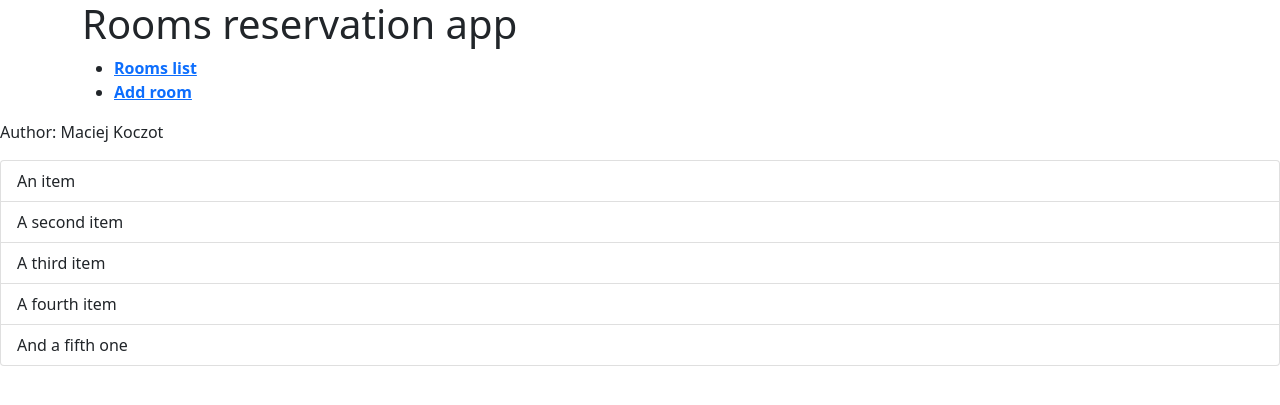
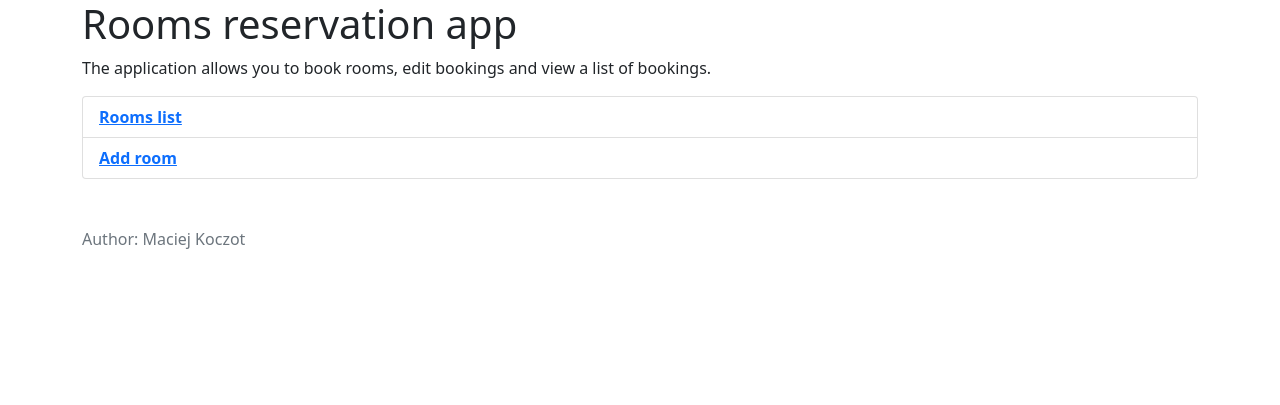
Before and after one commit to mefiuea/rooms_reservations, a Django app: page / in a window 1280 px wide. Shown: the top 405 px of the page. Run offline with Django 4.2, Linux system fonts and the light colour scheme; some libraries are stand-ins or nearby versions.

Commit message:
add base html. Edit style in menu_layout.html

```diff
--- a/main_project/settings.py
+++ b/main_project/settings.py
@@ -56,7 +56,7 @@ ROOT_URLCONF = 'main_project.urls'
 TEMPLATES = [
     {
         'BACKEND': 'django.template.backends.django.DjangoTemplates',
-        'DIRS': [],
+        'DIRS': [os.path.join(BASE_DIR, 'templates')],
         'APP_DIRS': True,
         'OPTIONS': {
             'context_processors': [
--- a/reservation_app/templates/menu_layout.html
+++ b/reservation_app/templates/menu_layout.html
@@ -1,37 +1,22 @@
+{% extends 'base.html' %}
 {% load static %}
-<!doctype html>
-<html lang="en">
-<head>
-    <meta charset="UTF-8">
-    <meta name="viewport"
-          content="width=device-width, user-scalable=no, initial-scale=1.0, maximum-scale=1.0, minimum-scale=1.0">
-    <meta http-equiv="X-UA-Compatible" content="ie=edge">
-    <title>Rooms reservation app</title>
-    <link rel="stylesheet" href="{% static 'styles/bootstrap.min.css' %}">
-    <script src="{% static 'scripts/bootstrap.min.js' %}" defer async></script>
-</head>
-<body>
-    <header>
-      <div class="container">
-        <h1 class="logo">Rooms reservation app</h1>
-        <strong><nav>
-          <ul class="menu">
-            <li><a href="{% url 'all_rooms_view' %}">Rooms list</a></li>
-            <li><a href="{% url 'add_room_view' %}">Add room</a></li>
-          </ul>
-        </nav></strong>
-      </div>
-    </header>
-    <footer>
-      <p>Author: Maciej Koczot</p>
-    </footer>
 
-<ul class="list-group">
-  <li class="list-group-item">An item</li>
-  <li class="list-group-item">A second item</li>
-  <li class="list-group-item">A third item</li>
-  <li class="list-group-item">A fourth item</li>
-  <li class="list-group-item">And a fifth one</li>
-</ul>
-</body>
-</html>
+{% block title %}Rooms reservation app{% endblock %}
+
+{% block content %}
+    <div class="container">
+        <h1>Rooms reservation app</h1>
+        <p>The application allows you to book rooms, edit bookings and view a list of bookings.</p>
+        <strong>
+            <nav>
+                <ul class="list-group">
+                    <li class="list-group-item"><a href="{% url 'all_rooms_view' %}">Rooms list</a></li>
+                    <li class="list-group-item"><a href="{% url 'add_room_view' %}">Add room</a></li>
+                </ul>
+            </nav>
+        </strong>
+        <footer class="text-muted mt-5">
+            <p>Author: Maciej Koczot</p>
+        </footer>
+    </div>
+{% endblock %}
--- /dev/null
+++ b/templates/base.html
@@ -0,0 +1,18 @@
+{% load static %}
+<!doctype html>
+<html lang="en">
+<head>
+    <meta charset="UTF-8">
+    <meta name="viewport"
+          content="width=device-width, user-scalable=no, initial-scale=1.0, maximum-scale=1.0, minimum-scale=1.0">
+    <meta http-equiv="X-UA-Compatible" content="ie=edge">
+    <title>RR - {% block title %}{% endblock %}</title>
+    <link rel="stylesheet" href="{% static 'styles/bootstrap.min.css' %}">
+    <script src="{% static 'scripts/bootstrap.min.js' %}" defer async></script>
+</head>
+<body>
+{% block content %}
+
+{% endblock %}
+</body>
+</html>
```
